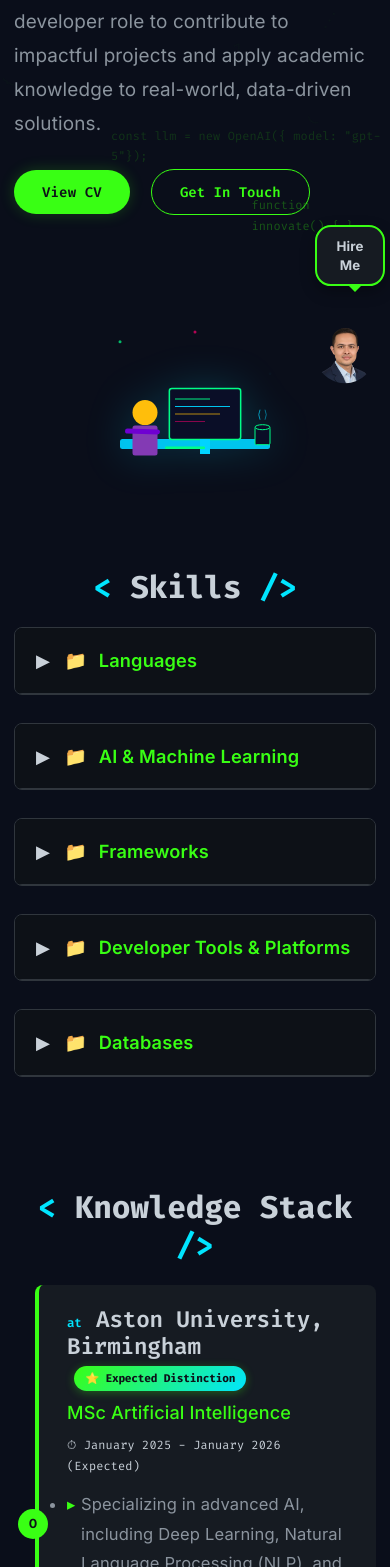
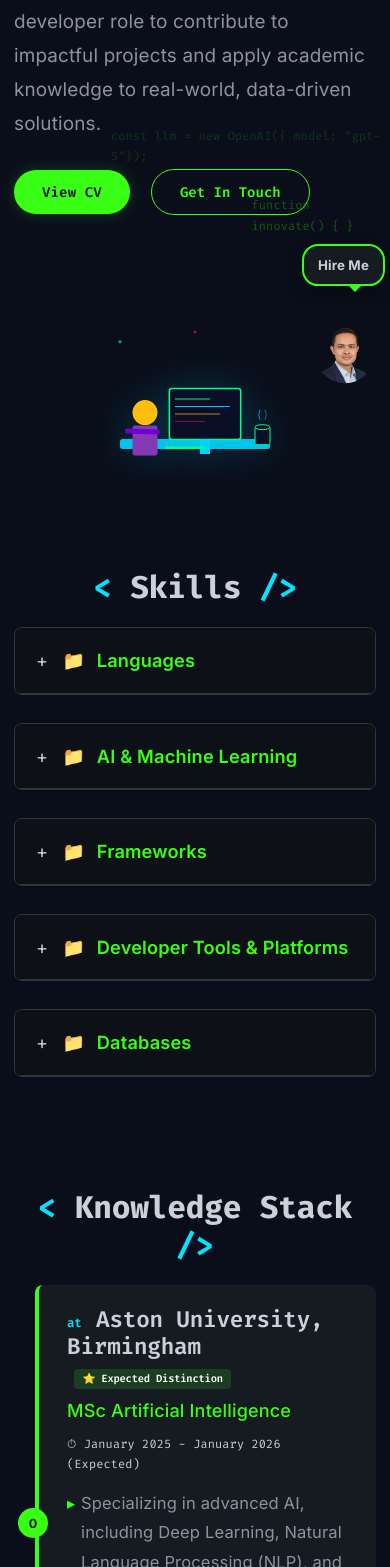
Before and after one commit to iammanoj807/profile, a React (Vite) app: page / in a window 390 px wide. Shown: the part 433-2000 px from the top of the page. Built offline with nearby package versions, Linux system fonts and the light colour scheme; some icons are missing.

Commit message:
UI improvements: navbar, badges, skills icons, Hire Me bubble

```diff
--- a/src/components/AvailabilityWidget.jsx
+++ b/src/components/AvailabilityWidget.jsx
@@ -135,7 +135,6 @@ const AvailabilityWidget = () => {
                         ✕
                     </button>
                     <div className="modal-header">
-                        <div className="status-dot"></div>
                         <div className="modal-title">Open for Opportunities</div>
                     </div>
                     <div className="modal-detail"><strong>Position:</strong> 2026 Graduate Software Engineer</div>
--- a/src/components/SkillsSection.jsx
+++ b/src/components/SkillsSection.jsx
@@ -40,7 +40,7 @@ const SkillsSection = () => {
                                 className="folder-header"
                                 onClick={() => toggleFolder(catIndex)}
                             >
-                                <div className={`folder-icon ${isExpanded ? 'expanded' : ''}`}>▶</div>
+                                <div className={`folder-icon ${isExpanded ? 'expanded' : ''}`}>{isExpanded ? '−' : '+'}</div>
                                 <div className="folder-name">{category.category}</div>
                             </div>
                             <div className={`folder-contents ${isExpanded ? 'expanded' : ''}`}>
--- a/src/index.css
+++ b/src/index.css
@@ -906,7 +906,7 @@ pre,
   font-weight: 400;
   position: relative;
   transition: color 0.3s ease;
-  font-size: 1rem;
+  font-size: 1.1rem;
   cursor: pointer;
 }
 
@@ -1324,17 +1324,15 @@ body::after {
   background: var(--bg-card);
   border: 2px solid var(--accent-green);
   border-radius: 16px;
-  padding: 1rem 1.6rem;
-  white-space: normal;
+  padding: 0.8rem 1.2rem;
+  white-space: nowrap;
   font-size: 1.1rem;
   font-weight: 700;
   color: var(--text-primary);
   box-shadow: 0 6px 15px rgba(0, 0, 0, 0.3);
   animation: bounce-bubble 2s infinite;
-  max-width: 250px;
   text-align: center;
   line-height: 1.4;
-  word-wrap: break-word;
 }
 
 .widget-bubble::after {
@@ -2419,15 +2417,20 @@ body::after {
   }
 
   .stack-frame h3 {
-    font-size: 1.3rem;
+    font-size: 0.85rem;
   }
 
   .stack-subtitle {
-    font-size: 1.05rem;
+    font-size: 0.8rem;
   }
 
   .stack-description {
-    font-size: 0.95rem;
+    font-size: 0.75rem;
+  }
+
+  .distinction-badge {
+    font-size: 0.6rem;
+    padding: 0.15rem 0.3rem;
   }
 }
 
@@ -2729,14 +2732,13 @@ body::after {
 
 .distinction-badge {
   display: inline-block;
-  background: linear-gradient(135deg, var(--accent-green), var(--accent-cyan));
-  color: var(--bg-dark);
-  padding: 0.4rem 0.8rem;
-  border-radius: 20px;
-  font-size: 0.8rem;
-  font-weight: 700;
+  background: rgba(57, 255, 20, 0.15);
+  color: #ffffff;
+  padding: 0.3rem 0.6rem;
+  border-radius: 4px;
+  font-size: 0.75rem;
+  font-weight: 600;
   margin-left: 0.5rem;
-  box-shadow: 0 2px 10px rgba(57, 255, 20, 0.3);
 }
 
 .stack-subtitle {
@@ -2761,6 +2763,8 @@ body::after {
   color: var(--text-secondary);
   line-height: 1.8;
   font-size: 1.18rem;
+  list-style: none;
+  padding-left: 0;
 }
 
 .stack-description li {
```
